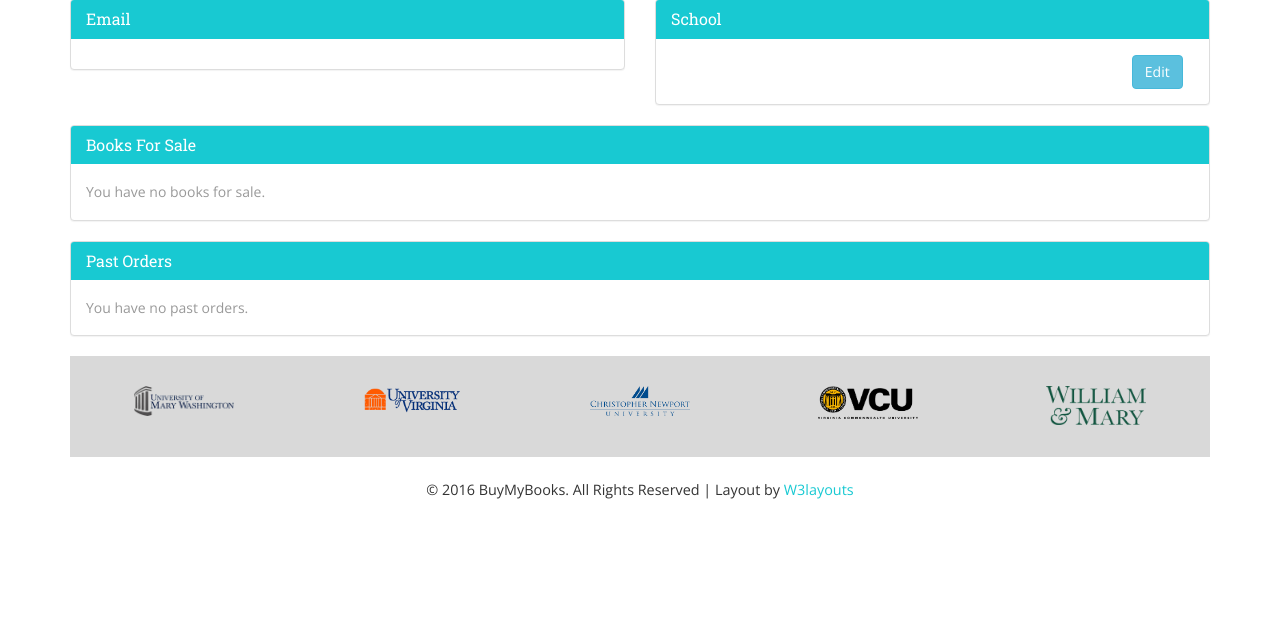
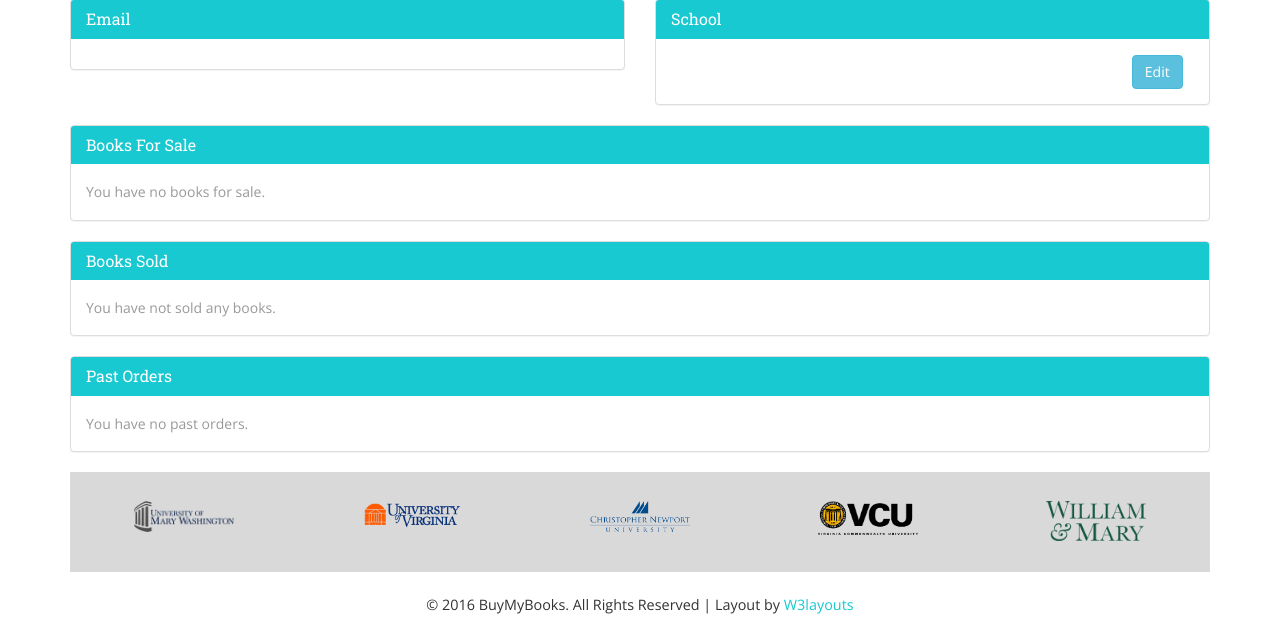
Before and after one commit to lcarter347/BuyMyBooks, a Flask app: page /account in a window 1280 px wide. Shown: the part 367-999 px from the top of the page. Before the commit the page ends 866 px from the top, so only its background shows below. Run offline with Flask 2, Linux system fonts and the light colour scheme; the visitor is signed in with stand-in values (Sample User, id 1); some libraries are stand-ins or nearby versions; some web fonts are replaced.

Commit message:
Display sold and bought books on account page

```diff
--- a/BuyMyBooks/server.py
+++ b/BuyMyBooks/server.py
@@ -370,6 +370,8 @@ def account():
     loggedIn = False
     accountInfo = ''
     listedBooks = []
+    purchasedBooks=[]
+    soldBooks=[]
     editFailure = False
     itemDeleted = False
     if 'user' in session:
@@ -437,6 +439,22 @@ def account():
                 accountInfo = {"email":result[0], 'firstname':result[1], 'lastname':result[2], 'school':result[3]}
 
         q = "SELECT lb.isbn, STRING_AGG(a.name, ', '), lb.title, lb.price, lb.subject, lb.description, lb.pictureurl, \
+            lb.bookid, EXTRACT(EPOCH FROM sb.purchasedate) FROM listedbooks as lb JOIN soldbooks as sb ON lb.bookid = sb.bookid JOIN authortobook as atb ON \
+            sb.bookid=atb.bookid JOIN authors as a ON atb.authorid=a.authorid WHERE lb.sold IS true AND \
+            sb.userid = %s GROUP BY lb.bookid, sb.purchasedate ORDER BY sb.purchasedate DESC;"
+        query = cur.mogrify(q, (currentUser,))
+        print query
+        cur.execute(query)
+        results = cur.fetchall()
+        #print results
+        if results != []:
+            for result in results:
+                date = result[8]
+                date = datetime.datetime.fromtimestamp(date).strftime('%B %d, %Y')
+                purchasedBooks.append({"isbn":result[0], 'title':result[2], 'author':result[1], 'price':result[3],
+                'subject':result[4], 'description':result[5], 'picture':result[6], 'id':result[7], 'date':date})
+
+        q = "SELECT lb.isbn, STRING_AGG(a.name, ', '), lb.title, lb.price, lb.subject, lb.description, lb.pictureurl, \
             lb.bookid FROM listedbooks as lb INNER JOIN authortobook as atb ON lb.bookid=atb.bookid INNER JOIN authors as a ON \
             atb.authorid=a.authorid WHERE lb.sold=False AND lb.userid = %s GROUP BY lb.bookid ORDER BY lb.bookid DESC;"
         query = cur.mogrify(q, (currentUser,))
@@ -449,8 +467,23 @@ def account():
                 listedBooks.append({"isbn":result[0], 'title':result[2], 'author':result[1], 'price':result[3],
                 'subject':result[4], 'description':result[5], 'picture':result[6], 'id':result[7]})
 
+        q = "SELECT lb.isbn, STRING_AGG(a.name, ', '), lb.title, lb.price, lb.subject, lb.description, lb.pictureurl, \
+            lb.bookid, EXTRACT(EPOCH FROM sb.purchasedate) FROM listedbooks as lb JOIN soldbooks as sb ON lb.bookid = sb.bookid JOIN authortobook as atb ON \
+            sb.bookid=atb.bookid JOIN authors as a ON atb.authorid=a.authorid WHERE lb.sold IS true AND \
+            lb.userid = %s GROUP BY lb.bookid, sb.purchasedate ORDER BY sb.purchasedate DESC;"
+        query = cur.mogrify(q, (currentUser,))
+        print query
+        cur.execute(query)
+        results = cur.fetchall()
+        print results
+        if results != []:
+            for result in results:
+                date = result[8]
+                date = datetime.datetime.fromtimestamp(date).strftime('%B %d, %Y')
+                soldBooks.append({"isbn":result[0], 'title':result[2], 'author':result[1], 'price':result[3],
+                'subject':result[4], 'description':result[5], 'picture':result[6], 'id':result[7], 'date':date})
     return render_template('account.html', loggedIn=loggedIn, accountInfo=accountInfo, listedBooks=listedBooks,
-    itemDeleted=itemDeleted, editFailure=editFailure)
+    itemDeleted=itemDeleted, editFailure=editFailure, purchasedBooks=purchasedBooks, soldBooks=soldBooks)
 
 @app.route('/edititem', methods=['GET', 'POST'])
 def edit():
--- a/BuyMyBooks/templates/account.html
+++ b/BuyMyBooks/templates/account.html
@@ -151,6 +151,41 @@
         </div>
     </div>
 </div>
+    <div class="row">
+        <div class="col-md-12">
+            <div class = "panel panel-default">
+                <div class = "panel-heading">
+                    <h3 class = "panel-title">
+                    Books Sold
+                    </h3>
+                </div>
+                <div class = "panel-body row">
+                 {% if soldBooks==[] %}
+                <div class="col-md-12">You have not sold any books.</div>
+                {% else %}
+                <table class="table-bordered col-md-12">
+                    {% for result in soldBooks %}
+                    <tr>
+                    <td class="col-md-1">{{result.date}}</div>
+                    <td class="col-md-1">{{result.isbn}}</td>
+                    <td class="col-md-2">{{result.title}}</td>
+                    <td class="col-md-2">{{result.author}}</td>
+                    <td class="col-md-1">{{result.subject}}</td>
+                    {% if result.description=="" %}
+                    <td class="col-md-2">No description</td>
+                    {% else %}
+                    <td class="col-md-2">{{result.description}}</td>
+                    {% endif %}
+                    <td class="col-md-1">${{result.price}}</td>
+                    <td class="col-md-3"><img class="img-thumbnail img-responsive pictureurl" src={{result.picture}} /></td>
+                    </tr>
+                    {% endfor %}
+                </table>
+                {% endif %}
+                </div>
+            </div>
+        </div>
+    </div>
      <div class="row">
         <div class="col-md-12">
             <div class = "panel panel-default">
@@ -159,8 +194,29 @@
                     Past Orders
                     </h3>
                 </div>
-                <div class = "panel-body">
-                 You have no past orders.
+                <div class = "panel-body row">
+                {% if purchasedBooks==[] %}
+                <div class="col-md-12">You have no past orders.</div>
+                {% else %}
+                <table class="table-bordered col-md-12">
+                    {% for result in purchasedBooks %}
+                    <tr>
+                    <td class="col-md-1">{{result.date}}</td>
+                    <td class="col-md-1">{{result.isbn}}</td>
+                    <td class="col-md-2">{{result.title}}</td>
+                    <td class="col-md-2">{{result.author}}</td>
+                    <td class="col-md-1">{{result.subject}}</td>
+                    {% if result.description=="" %}
+                    <td class="col-md-2">No description</td>
+                    {% else %}
+                    <td class="col-md-2">{{result.description}}</td>
+                    {% endif %}
+                    <td class="col-md-1">${{result.price}}</td>
+                    <td class="col-md-3"><img class="img-thumbnail img-responsive pictureurl" src={{result.picture}} /></td>
+                    </tr>
+                    {% endfor %}
+                </table>
+                {% endif %}
                 </div>
             </div>
         </div>
```
